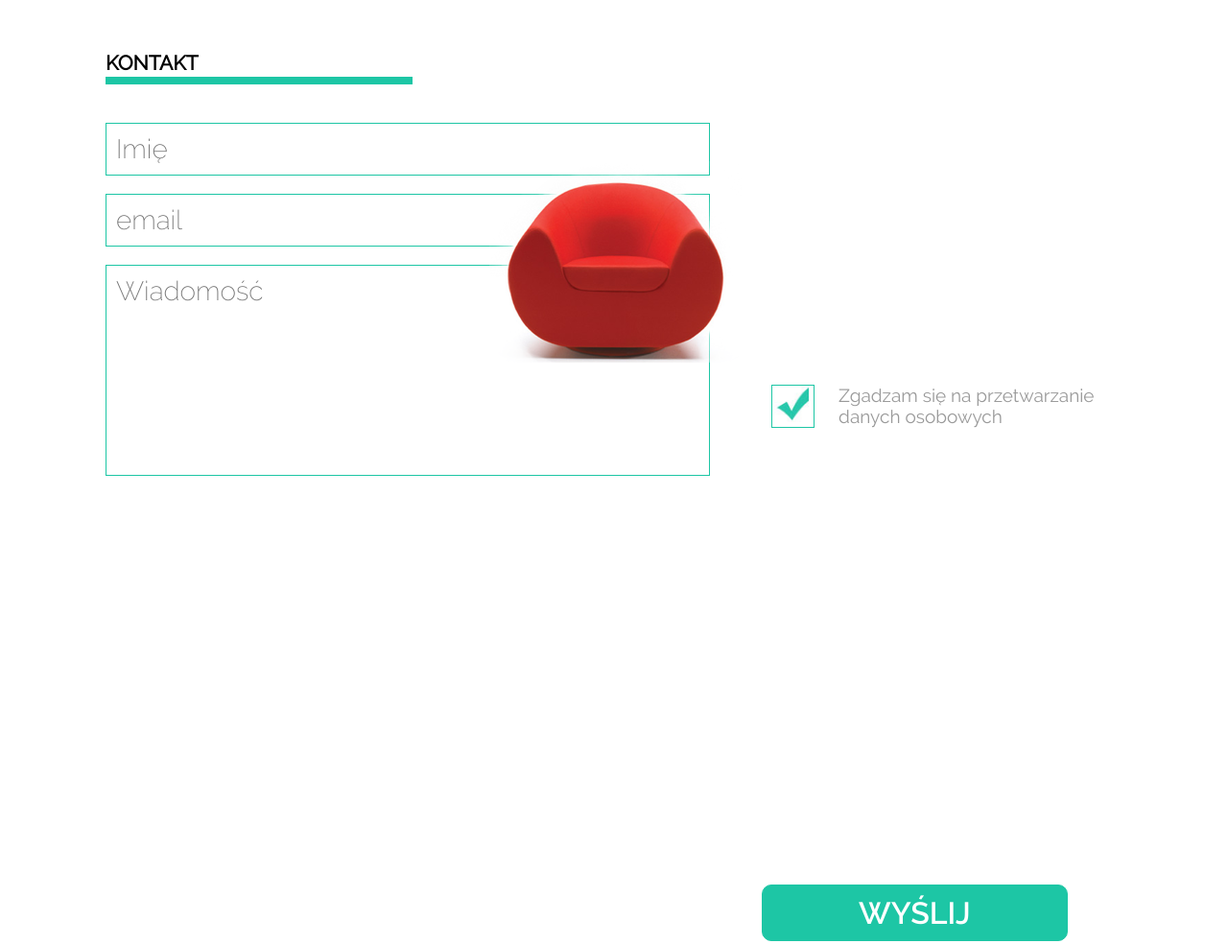
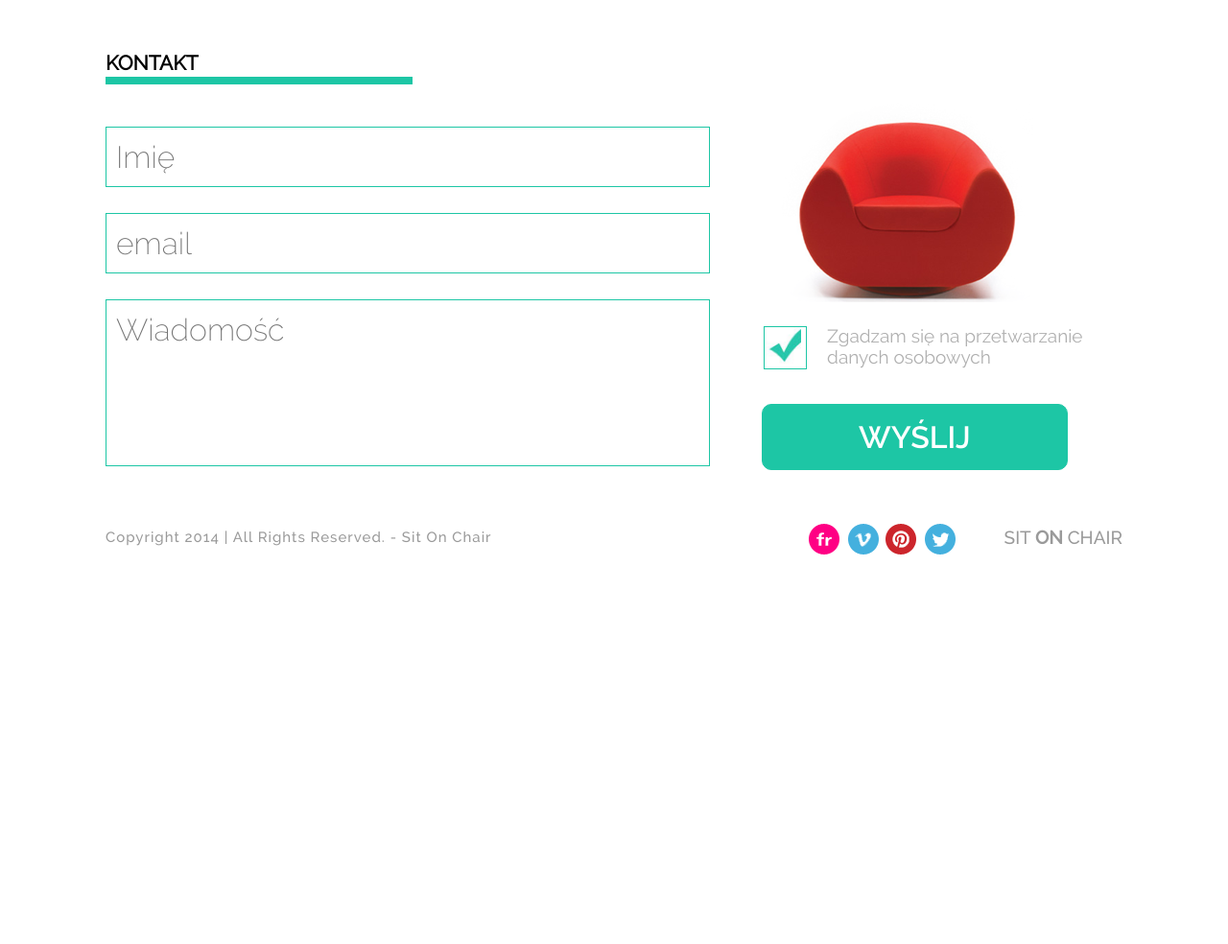
Before and after one commit to helkah/WRO_FRO_02_W_Workshop1, a plain HTML site: page index.html in a window 1280 px wide. Shown: the part 1693-2677 px from the top of the page at 96% size. After the commit the page ends 2319 px from the top, so only its background shows below. Drawn offline with Linux system fonts and the light colour scheme.

Commit message:
Form section positioning

```diff
--- a/css/style.css
+++ b/css/style.css
@@ -114,6 +114,7 @@ navi>ul>li>ol{
 navi>ul>li:hover>ol{
     visibility: visible;
 }
+
 navi>ul>li>ol>li{
     background-color: black;
     text-align: left;
@@ -449,26 +450,26 @@ fieldset{
     padding: 0;
 }
 .leftBox input, textarea{
-    font-size: 28px;
+    font-size: 32px;
     font-family: 'ralewayextralight', Arial, sans-serif;
-    padding: 10px;
+    padding: 12px 10px;
+    margin: 4px 0;
     border: 1px solid #1DC6A5;
     width: 630px;
     resize: none;
 }
 fieldset.rightBox{
     position: relative;
-    height: 500px;
 }
 .rightBox img{
     position: absolute;
-    top: -313px;
-    right: -30px;
+    top: -385px;
+    right: -334px;
 }
 .checkBoxWrapperForPositioning{
     position: absolute;
-    top: -80px;
-    left: 60px;
+    top: -150px;
+    left: 52px;
 }
 .checkBoxWrapper{
 	position: relative;
@@ -502,7 +503,7 @@ input[type="submit"]{
     text-transform: uppercase;
     font-size: 32px;
     font-family: 'ralewaysemibold', Arial, sans-serif;
-    padding: 10px 100px;
+    padding: 15px 100px;
     border: 1px solid #1DC6A5;
     border-radius: 10px;
     outline: none;
@@ -513,20 +514,21 @@ input[type="submit"]{
 }
 .rightBox p{
     font-size: 19px;
-    color: #9A9A9A;
+    color: #B0B0B0;
     position: absolute;
-    top: -99px;
-    left: 130px;
+    top: -170px;
+    left: 118px;
     width: 280px;
 }
 /***************************FOOTER*****************************/
 footer{
     margin-top: 50px;
+    line-height: 2em;
 }
 .left{
     float: left;
     padding-bottom: 50px;
-    font-size: 18px;
+    font-size: 15px;
     font-family: 'ralewaymedium', Arial, sans-serif;
     color:#9A9A9A;
     letter-spacing: 1px;
@@ -541,7 +543,7 @@ footer{
     float: right;
     text-transform: uppercase;
     padding-left: 50px;
-    font-size: 21px;
+    font-size: 19px;
     font-family: 'ralewaymedium', Arial, sans-serif;
-    color: #9A9A9A
+    color: #9A9A9A;
 }
--- a/index.html
+++ b/index.html
@@ -131,17 +131,18 @@
                     <fieldset class="leftBox">
                         <input type="text" name="imie" placeholder="Imię"><br><br>
                         <input type="email" name="email" placeholder="email"><br><br>
-                        <textarea rows="6" placeholder="Wiadomość"></textarea>
+                        <textarea rows="4" placeholder="Wiadomość"></textarea>
                     </fieldset>
                     <fieldset class="rightBox">
                         <div><img src="../images/red_chair.png"></div>
                         <div class="checkBoxWrapperForPositioning">
                             <div class="checkBoxWrapper">
                             <input type="checkbox" checked>
-                            <label></label></div>
+                            <label></label>
+                            </div>
                         </div>
-                        <p>Zgadzam się na przetwarzanie danych osobowych</p><br>
-                        <input type="submit" value="Wyślij">
+                            <p>Zgadzam się na przetwarzanie danych osobowych</p>
+                            <input type="submit" value="Wyślij">
                     </fieldset>
                 </form>
             </div>
@@ -151,12 +152,12 @@
                 <article class="left" >
                     Copyright 2014 | All Rights Reserved. - Sit on Chair
                 </article>
-                 <article class="right">Sit <strong>on</strong> chair</article>
+                <article class="right">Sit <strong>on</strong> chair</article>
                 <article class="right">
-                        <img src="images/flickr.png">
-                        <img src="images/vimeo.png">
-                        <img src="images/pinterest.png">
-                        <img src="images/twitter.png">
+                    <a href="#" target="_blank"><img src="images/flickr.png"></a>
+                    <a href="#" target="_blank"><img src="images/vimeo.png"></a>
+                    <a href="#" target="_blank"><img src="images/pinterest.png"></a>
+                    <a href="#" target="_blank"><img src="images/twitter.png"></a>
                 </article>
              </div>
          </footer>
```
